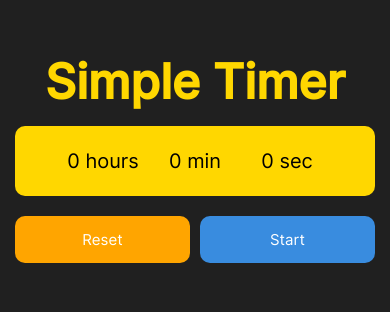
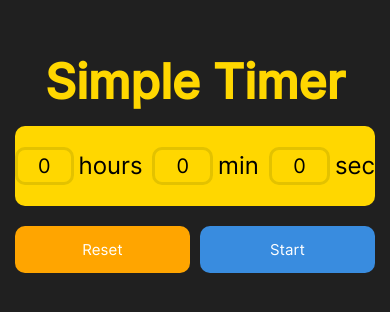
Before and after one commit to SKom2/react-timer, a React (Create React App) app: page / in a window 390 px wide. Shown: the part 142-454 px from the top of the page. Built offline with nearby package versions, Linux system fonts and the light colour scheme.

Commit message:
added timer signal

```diff
--- a/src/components/Timer/Timer.css
+++ b/src/components/Timer/Timer.css
@@ -1,5 +1,4 @@
-@charset "UTF-8";
-.timer .timer__values, .timer .timer__title {
+.timer .timer__values-label .timer__values, .timer .timer__title {
   margin: 0;
   padding: 0;
 }
@@ -31,12 +30,23 @@ input::-webkit-inner-spin-button {
   outline: 3px solid white;
   cursor: pointer;
 }
-.timer .timer__values {
+.timer .timer__values-label {
+  display: flex;
+  width: 130px;
+  gap: 5px;
+  align-items: center;
+}
+.timer .timer__values-label .timer__values {
   font-weight: 400;
   background-color: transparent;
   width: 20%;
   text-align: center;
-  border: none;
+  border: 3px solid #e3c200;
+  padding: 6px 20px;
+  border-radius: 10px;
+}
+.timer .timer__values-label .timer__values:focus {
+  outline: none;
 }
 .timer .timer__buttons {
   display: grid;
@@ -59,11 +69,17 @@ input::-webkit-inner-spin-button {
 .timer .timer__buttons .timer__button.submit-button:hover {
   background-color: #45a049;
 }
+.timer .timer__buttons .timer__button.submit-button:disabled {
+  background-color: #9d9c9c;
+}
 .timer .timer__buttons .timer__button.start-button {
   background-color: #398cdf;
 }
 .timer .timer__buttons .timer__button.start-button:hover {
   background-color: #3581ce;
+}
+.timer .timer__buttons .timer__button.start-button:disabled {
+  background-color: #9d9c9c;
 }
 .timer .timer__buttons .timer__button.stop-button, .timer .timer__buttons .timer__button.cancel-button {
   background-color: red;
@@ -75,16 +91,16 @@ input::-webkit-inner-spin-button {
   background-color: orange;
 }
 .timer .timer__buttons .timer__button.reset-button:hover {
-  background-color: #ed9901; /* Зеленый цвет при наведении */
+  background-color: #ed9901;
 }
 .timer .timer__buttons .timer__button.timing-button {
   color: #202020;
 }
 
-@media screen and (max-width: 600px) {
+@media screen and (max-width: 700px) {
   .timer .timer__container {
-    gap: 20px;
-    height: 70px;
+    gap: 10px;
+    height: 80px;
   }
   .timer .timer__values {
     font-size: 20px;
--- a/src/components/Timer/Timer.js
+++ b/src/components/Timer/Timer.js
@@ -1,6 +1,7 @@
 import './Timer.scss';
 import { useEffect, useState } from "react";
 import {useForm} from "../../hooks/useForm";
+import sound from '../../sounds/signal-elektronnogo-budilnika-33304.mp3'
 
 export default function Timer() {
     const [time, setTime] = useState(0);
@@ -15,8 +16,10 @@ export default function Timer() {
     const [isFormAvailable, setIsFormAvailable] = useState(false)
     const [remainingTime, setRemainingTime] = useState(0)
     const [endTime, setEndTIme] = useState(0)
+    const [isSignalActive, setIsSignalActive] = useState(false)
+    const [signal] = useState(new Audio(sound))
 
-    const {values, handleChange, errors, isValid, setIsValid, resetForm} = useForm({
+    const {values, handleChange, resetForm} = useForm({
         hours: '',
         minutes: '',
         seconds: ''
@@ -42,7 +45,9 @@ export default function Timer() {
                 clearInterval(id);
                 setIsRunning(false);
                 setIsStopButton(false)
+                setIsInProcess(false)
                 displayTime(0)
+                playSignal()
                 return;
             }
 
@@ -73,13 +78,13 @@ export default function Timer() {
     }
 
     function resetTimer(){
+        stopSignal()
         setIsStopButton(false);
         setIsRunning(false);
         setIsInProcess(false)
         setHours(0)
         setMinutes(0);
         setSeconds(0);
-        console.log(initialTime)
         setTime(initialTime)
         clearInterval(intervalId)
         displayTime(initialTime)
@@ -98,35 +103,54 @@ export default function Timer() {
         displayTime(totalTime)
     }
 
+    function playSignal() {
+        signal.play();
+        setIsSignalActive(true)
+    }
+
+    function stopSignal(){
+        signal.pause();
+        signal.currentTime = 0;
+        setIsSignalActive(false)
+    }
+
+
     return (
         <section className='timer'>
             <h1 className='timer__title'>Simple Timer</h1>
             {isFormAvailable ? (
                 <form className="timer__container">
-                    <input
+                    <label className='timer__values-label'><input
                         type='number'
                         className="timer__values hours"
-                        placeholder='00 hours'
+                        placeholder='0'
                         name='hours'
                         value={values.hours || ''}
                         onChange={handleChange}
-                    ></input>
+                    /> hours</label>
+
+                    <label className='timer__values-label'>
                         <input
                             type='number'
                             className="timer__values minutes"
-                        placeholder='00 minutes'
+                            placeholder='0'
                             name='minutes'
                             value={values.minutes || ''}
                             onChange={handleChange}
                         ></input>
+                        min
+                    </label>
+                    <label className='timer__values-label'>
                         <input
                             type='number'
                             className="timer__values seconds"
-                        placeholder='00 secs'
+                            placeholder='0'
                             name='seconds'
                             value={values.seconds || ''}
                             onChange={handleChange}
                         ></input>
+                        sec
+                    </label>
                 </form>
             ) : (
                 <div className="timer__container" onClick={() => {
@@ -134,25 +158,34 @@ export default function Timer() {
                     resetForm()
                     setIsFormAvailable(true)
                 }}>
-                    <p className="timer__values hours">{hours} hours</p>
-                    <p className="timer__values minutes">{minutes} min</p>
-                    <p className="timer__values seconds">{seconds} sec</p>
+                    <label className='timer__values-label'>
+                        <p className="timer__values hours">{hours}</p>
+                        hours
+                    </label>
+                    <label className='timer__values-label'>
+                        <p className="timer__values minutes">{minutes}</p>
+                        min
+                    </label>
+                    <label className='timer__values-label'>
+                        <p className="timer__values seconds">{seconds}</p>
+                        sec
+                    </label>
                 </div>
             )}
             <div className="timer__buttons">
                 {isFormAvailable ? (
                     <>
                         <button className="timer__button cancel-button" onClick={() => setIsFormAvailable(false)}>Cancel</button>
-                        <button type="submit" className="timer__button submit-button" onClick={handleSubmit}>Submit</button>
+                        <button type="submit" className="timer__button submit-button" onClick={handleSubmit} disabled={!values.hours && !values.minutes && !values.seconds}>Submit</button>
                     </>
                 ) : (
                     <>
                         <button className="timer__button reset-button" onClick={resetTimer}>Reset</button>
                         {!isStopButton ?
                             !isInProcess ?
-                                <button className="timer__button start-button" onClick={startTimer}>Start</button>
+                                <button className="timer__button start-button" onClick={startTimer} disabled={isSignalActive}>Start</button>
                                 :
-                                <button className="timer__button start-button" onClick={startTimer}>Continue</button>
+                                <button className="timer__button start-button" onClick={startTimer}>Resume</button>
                             :
                             (<button className="timer__button stop-button" onClick={stopTimer}>Stop</button>)
                         }
--- a/src/components/Timer/Timer.scss
+++ b/src/components/Timer/Timer.scss
@@ -34,15 +34,30 @@ input::-webkit-inner-spin-button {
     }
   }
 
+  .timer__values-label{
+    display: flex;
+    width: 130px;
+    gap: 5px;
+    align-items: center;
+
     .timer__values{
       @extend %default-values;
       font-weight: 400;
       background-color: transparent;
       width: 20%;
       text-align: center;
-    border: none;
+      border: 3px solid #e3c200;
+      padding: 6px 20px;
+      border-radius: 10px;
+
+      &:focus{
+        outline: none;
+      }
+    }
+
 
   }
+
 
   .timer__buttons{
     display: grid;
@@ -50,6 +65,7 @@ input::-webkit-inner-spin-button {
     max-width: 700px;
     gap: 20px;
     margin: 20px auto 0;
+
 
     .timer__button{
       cursor: pointer;
@@ -59,10 +75,15 @@ input::-webkit-inner-spin-button {
       color: white;
       border: none;
 
+
+
       &.submit-button{
         background-color: #4caf50;
         &:hover {
           background-color: #45a049;
+        }
+        &:disabled{
+          background-color: #9d9c9c;
         }
       }
 
@@ -71,7 +92,12 @@ input::-webkit-inner-spin-button {
         &:hover {
           background-color: #3581ce;
         }
+        &:disabled{
+          background-color: #9d9c9c;
         }
+      }
+
+
 
       &.stop-button, &.cancel-button{
         background-color: red;
@@ -83,13 +109,14 @@ input::-webkit-inner-spin-button {
       &.reset-button{
         background-color: orange;
         &:hover {
-          background-color: #ed9901; /* Зеленый цвет при наведении */
+          background-color: #ed9901;
         }
       }
 
       &.timing-button{
         color: #202020;
       }
+
     }
   }
 }
@@ -97,11 +124,11 @@ input::-webkit-inner-spin-button {
 
 
 
-@media screen and (max-width: 600px) {
+@media screen and (max-width: 700px) {
   .timer {
     .timer__container {
-      gap: 20px;
-      height: 70px;
+      gap: 10px;
+      height: 80px;
     }
 
     .timer__values {
@@ -116,3 +143,9 @@ input::-webkit-inner-spin-button {
     }
   }
 }
+
+@media screen and (max-width: 550px){
+  .timer{
+
+  }
+}
--- a/src/hooks/useForm.js
+++ b/src/hooks/useForm.js
@@ -2,35 +2,25 @@ import {useCallback, useState} from "react";
 
 export const useForm = (initialState) => {
     const [values, setValues] = useState(initialState);
-    const [errors, setErrors] = useState({});
-    const [isValid, setIsValid] = useState(false);
 
     function handleChange(evt){
         const input = evt.target;
         const name = input.name;
         const value = input.value;
         setValues({...values, [name]: value})
-        setErrors({...errors, [name]: input.validationMessage});
-        setIsValid(input.closest('form').checkValidity());
     }
 
     const resetForm = useCallback(
-        (newValues = {}, newErrors = {}, newIsValid = false) => {
+        (newValues = {}) => {
             setValues(newValues);
-            setErrors(newErrors);
-            setIsValid(newIsValid);
         },
-        [setValues, setErrors, setIsValid]
+        [setValues]
     );
 
     return {
         values,
-        errors,
-        isValid,
         handleChange,
         setValues,
-        setIsValid,
-        setErrors,
         resetForm
     };
 }
```
Also changed, not shown: 2 other files (tests, documents, lock files or other folders). Lines whose indentation alone changed are shown as unchanged.
